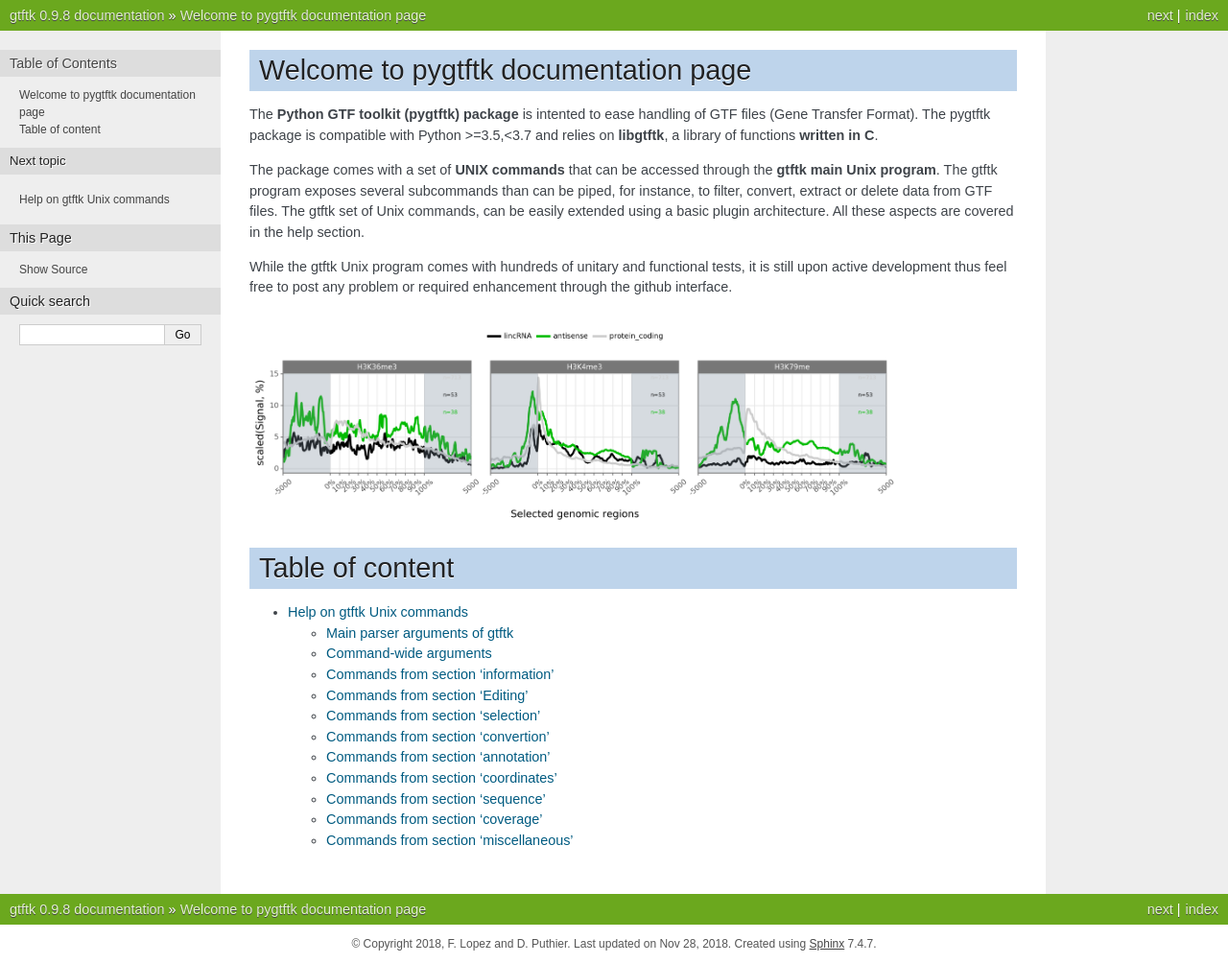
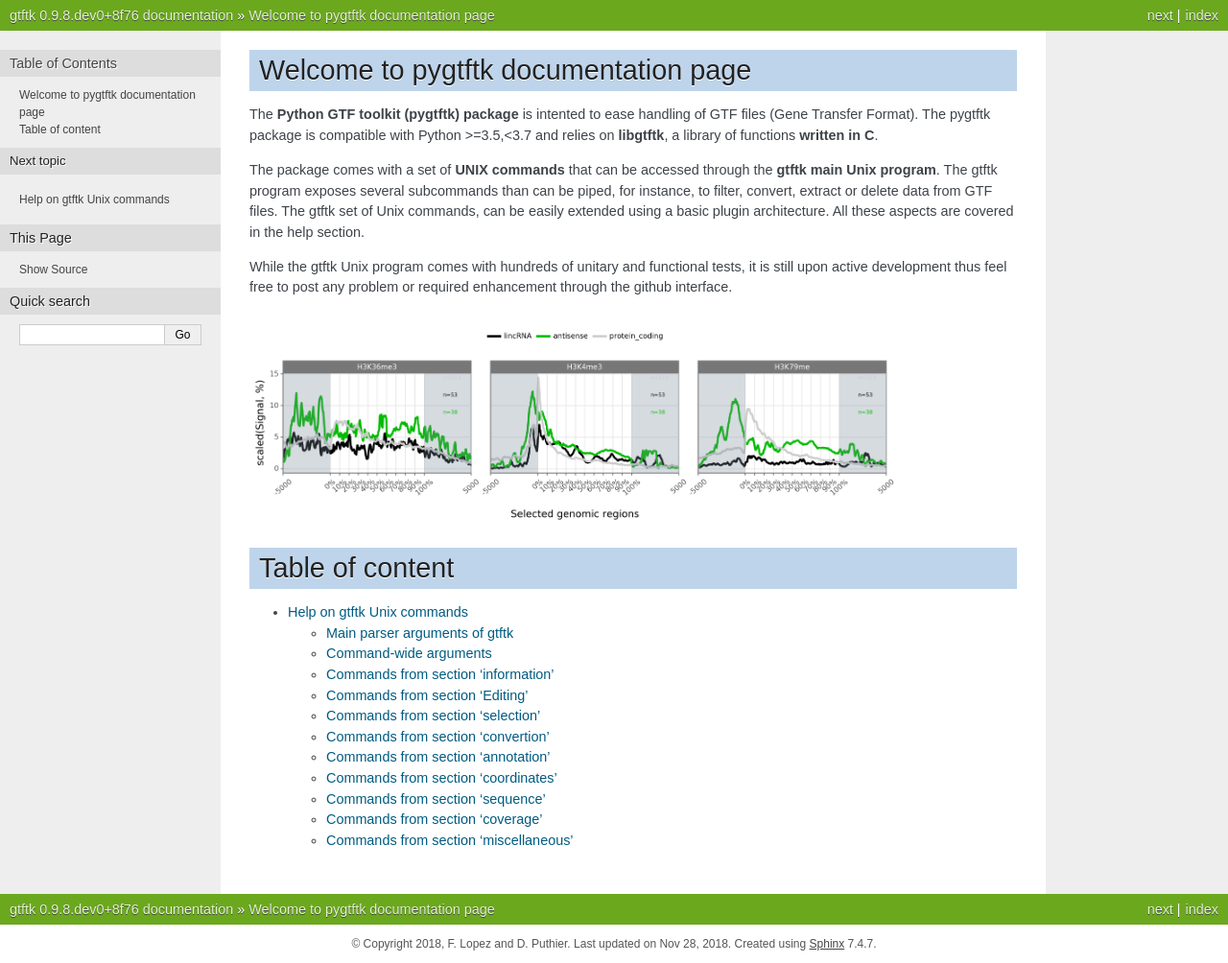
Before and after one commit to dputhier/pygtftk, a Sphinx documentation site: the page built from docs/source/index.rst, in a window 1280 px wide. Shown: the whole page at 96% size. Built offline with Sphinx 7.4.7, drawn with Linux system fonts in a browser that asks for light colours; pages that are not in the unit, such as notebooks, are missing from menus.

Commit message:
$result" -eq 9 ...

```diff
--- a/docs/source/conf.py
+++ b/docs/source/conf.py
@@ -55,10 +55,10 @@ copyright = u'2018, F. Lopez and D. Puthier'
 # built documents.
 #
 # The short X.Y version.
-version = u'0.9.8'
+version = u'0.9.8.dev0+8f76'
 
 # The full version, including alpha/beta/rc tags.
-release = u'0.9.8'
+release = u'0.9.8.dev0+8f76'
 
 # The language for content autogenerated by Sphinx. Refer to documentation
 # for a list of supported languages.
```
Also changed, not shown: 1 other file.
